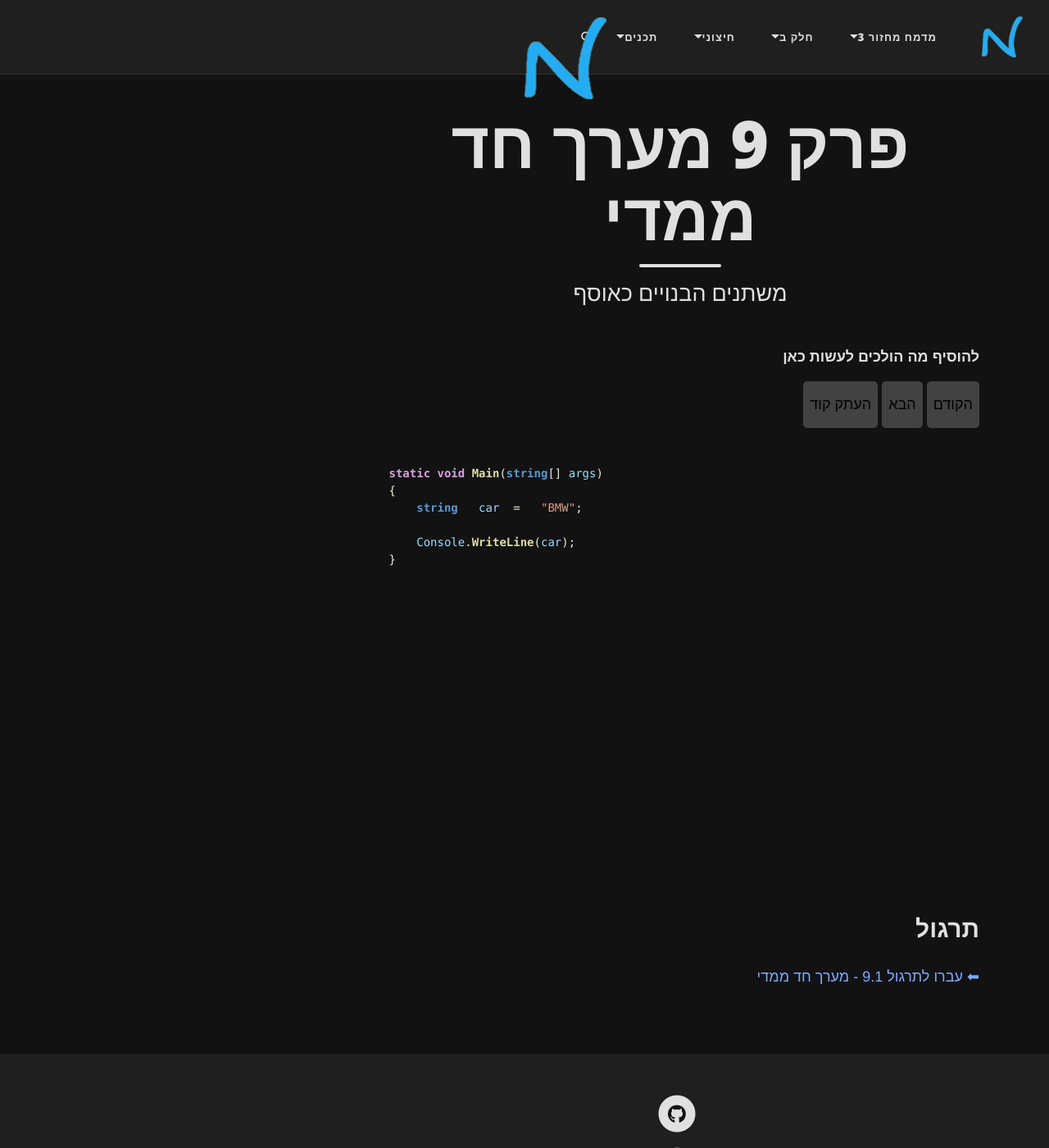
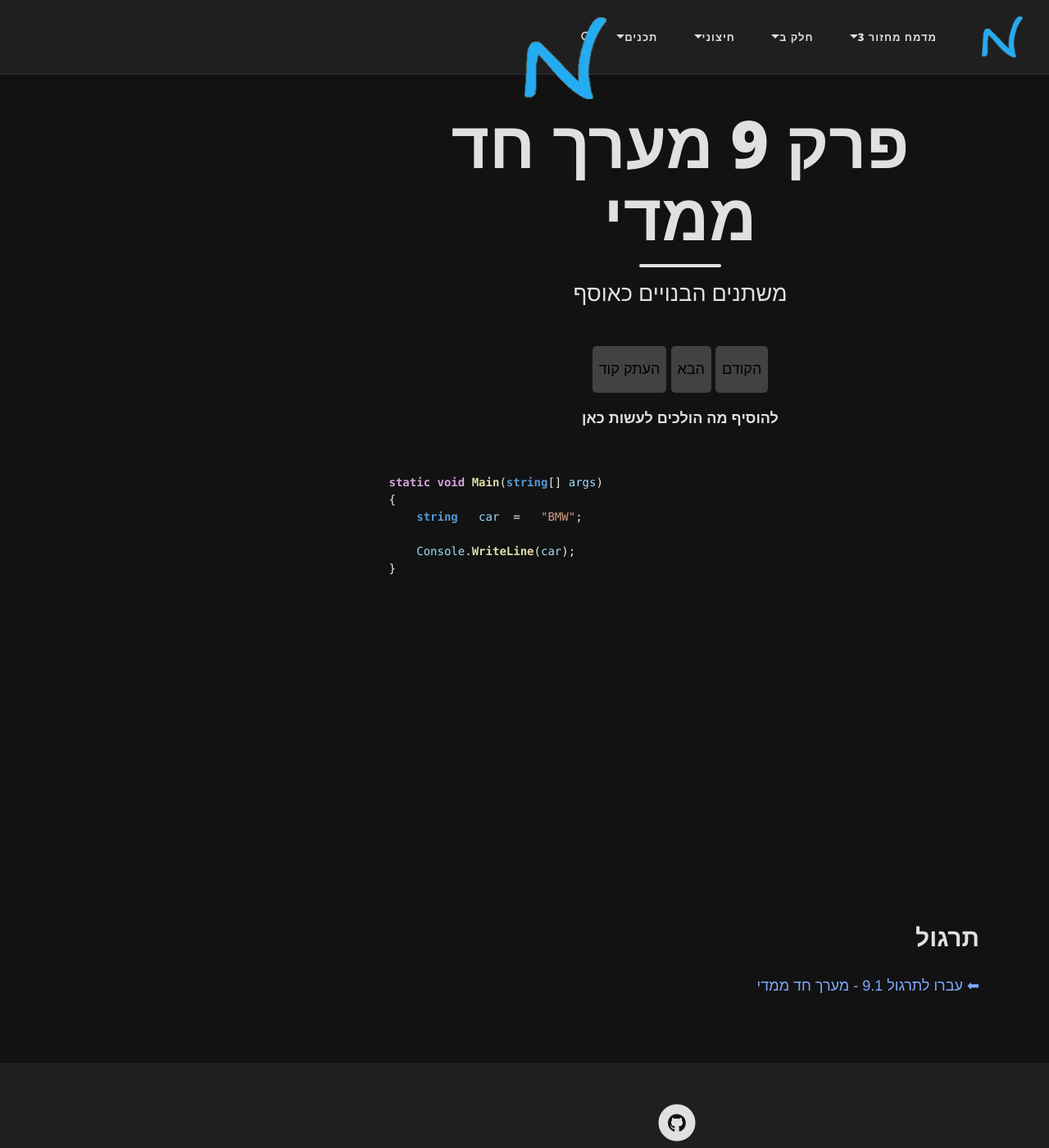
Before and after one commit to 3strategy/BeautifulYesodot, a Jekyll site: the page built from cs2/Chapter9.md, in a window 1280 px wide and 1400 px high. Shown: the whole window at 82% size. Built offline with Jekyll 4.4.1, drawn with Linux system fonts in a browser that asks for light colours; comment, search, counter and statistics services are not loaded; some of the changed lines change nothing that is shown.

Commit message:
center the what's next message. and locate below buttons

```diff
--- a/cs2/Chapter9.md
+++ b/cs2/Chapter9.md
@@ -30,12 +30,14 @@ details, details > summary { display: none; }
   z-index: 2;
 }
 .button-container {
-  margin-bottom: 2em;
+  margin-bottom: 1em;
+  text-align: center;
 }
 #explanation {
-  margin: 0 0 0.6em 0;
-  min-height: 1.8em;
+  margin: 1em 0 2em 0;
+  min-height: 2em;
   font-weight: bold;
+  text-align: center;
 }
 .copy-success {
   color: green;
@@ -45,7 +47,6 @@ details, details > summary { display: none; }
   vertical-align: middle;
 }
 </style>
-
 
 
 
@@ -261,15 +262,14 @@ static void WillItChange_יתשנה_או_לא(char[] arr)
 
  <!-- this is the actual page that is displayed -->
 <!-- =============================================== -->
-<div id="explanation"></div>
 <div class="button-container">
   <button id="prevBtn">הקודם</button>
   <button id="nextBtn">הבא</button>
   <button id="copyBtn">העתק קוד</button>
   <span id="copyStatus" class="copy-success" style="display:none;">הועתק!</span>
 </div>
+<div id="explanation"></div>
 <div id="stage"></div>
-
 
 
 
@@ -307,7 +307,7 @@ document.addEventListener('DOMContentLoaded', () => {
       current = next;
       idx = toIdx;
       explanation.textContent = blocks[toIdx].summary;
-    }, 800);
+    }, 3000);
   }
 
   // Button handlers
@@ -343,7 +343,6 @@ document.addEventListener('DOMContentLoaded', () => {
 </script>
 
 
-
 ---
 
 ## תרגול
```
